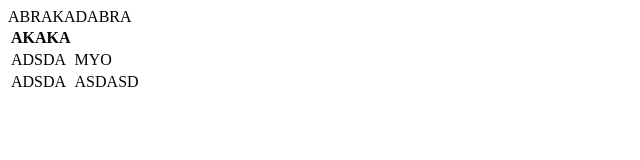
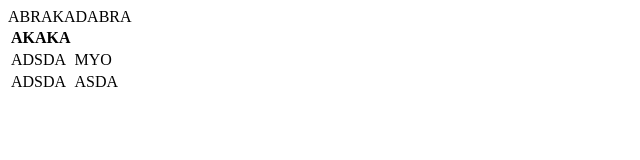
Before and after one commit to Ardn17/ProjectGit, a plain HTML site: page index.html in a window 1280 px wide. Shown: the full height of the page, 0-640 px from the left. Drawn offline with Linux system fonts and the light colour scheme.

Commit message:
5th commit

```diff
--- a/index.html
+++ b/index.html
@@ -12,7 +12,7 @@
         </tr>
         <tr>
             <td>ADSDA</td>
-            <td>ASDASD</td>
+            <td>ASDA</td>
         </tr>
 
     </table>
```
